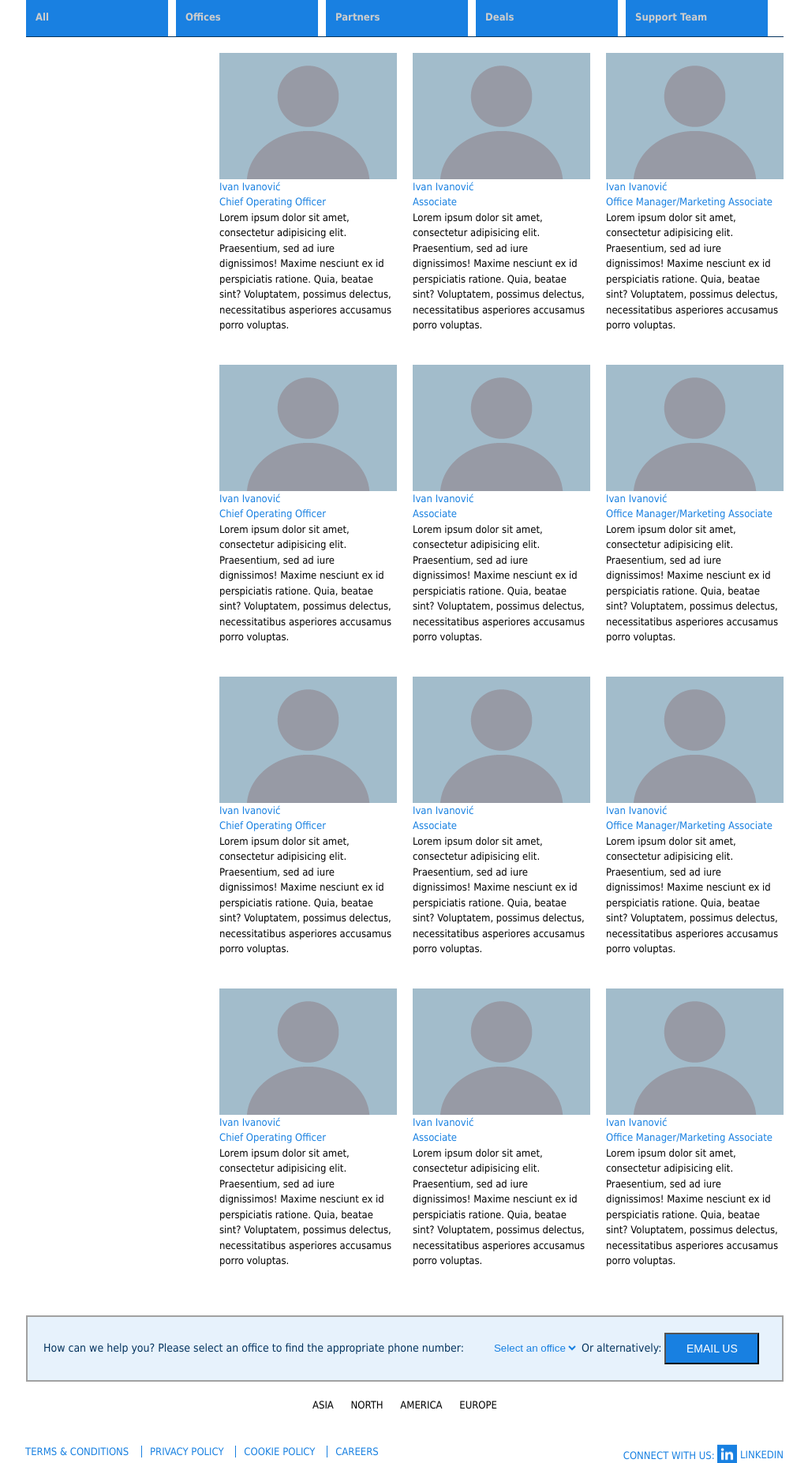
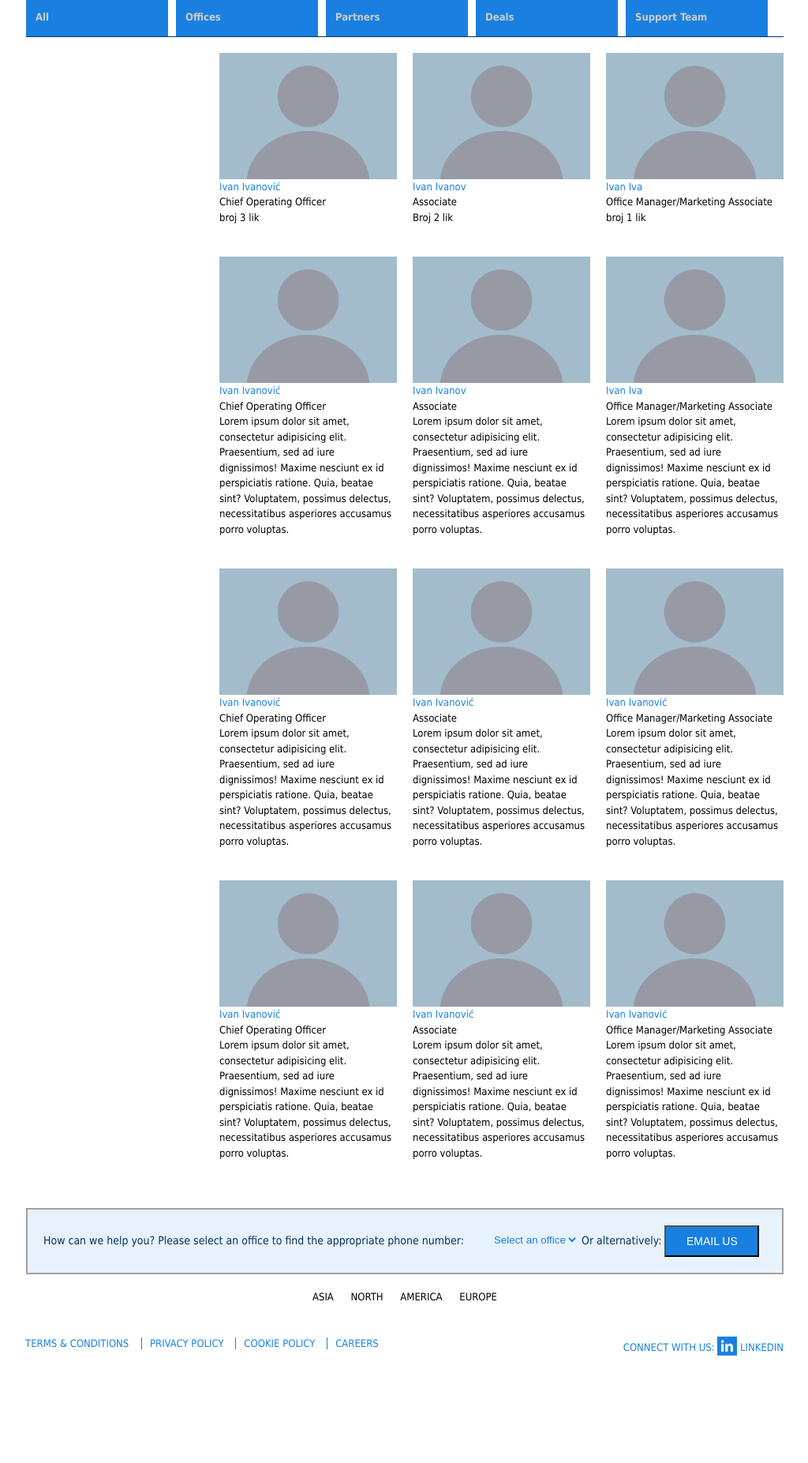
Before and after one commit to slavensaka/Interactive1test, a PHP site: page / in a window 1280 px wide. Shown: the part 343-2196 px from the top of the page at 79% size, without its empty margins (127-1151 px from the left). After the commit the page ends 2060 px from the top, so only its background shows below. Run offline with PHP 8.4, Linux system fonts and the light colour scheme; some libraries are stand-ins or nearby versions.

Commit message:
javasscript valja

```diff
--- a/public/index.php
+++ b/public/index.php
@@ -74,32 +74,23 @@
 	<div class="grid_4" >
 
 		<a href="#"class="name" id="osoba1"><img src="./img/selected_person.png" alt="">
-		Ivan Ivanović<br/>
-		<span class="job">Office Manager/Marketing Associate</span></a>
-		<p class="para">Lorem ipsum dolor sit amet, consectetur adipisicing elit.
-		   Praesentium, sed ad iure dignissimos! Maxime nesciunt ex id
-		   perspiciatis ratione. Quia, beatae sint? Voluptatem, possimus
-		    delectus, necessitatibus asperiores accusamus porro voluptas.
+		Ivan Iva<br/></a>
+		<span class="job">Office Manager/Marketing Associate</span>
+		<p class="para">broj 1 lik
 		</p>
 	</div>
 	<div class="grid_4">
 		<a href="#"class="name" id="osoba2"><img src="./img/selected_person.png" alt="">
-		Ivan Ivanović<br/>
-		<span class="job">Associate</span></a>
-		<p class="para">Lorem ipsum dolor sit amet, consectetur adipisicing elit.
-		   Praesentium, sed ad iure dignissimos! Maxime nesciunt ex id
-		   perspiciatis ratione. Quia, beatae sint? Voluptatem, possimus
-		    delectus, necessitatibus asperiores accusamus porro voluptas.
+		Ivan Ivanov<br/></a>
+		<span class="job">Associate</span>
+		<p class="para">Broj 2 lik
 		</p>
 	</div>
 	<div class="grid_4">
 		<a href="#"class="name" id="osoba3"><img src="./img/selected_person.png" alt="">
-		Ivan Ivanović<br/>
-		<span class="job">Chief Operating Officer</span></a>
-		<p class="para">Lorem ipsum dolor sit amet, consectetur adipisicing elit.
-		   Praesentium, sed ad iure dignissimos! Maxime nesciunt ex id
-		   perspiciatis ratione. Quia, beatae sint? Voluptatem, possimus
-		    delectus, necessitatibus asperiores accusamus porro voluptas.
+		Ivan Ivanović<br/></a>
+		<span class="job">Chief Operating Officer</span>
+		<p class="para">broj 3 lik
 		</p>
 	</div><br class="clear" />
 
@@ -110,8 +101,8 @@
 	<div class="grid_4" >
 
 		<a href="#"class="name" id="osoba1"><img src="./img/selected_person.png" alt="">
-		Ivan Ivanović<br/>
-		<span class="job">Office Manager/Marketing Associate</span></a>
+		Ivan Iva<br/></a>
+		<span class="job">Office Manager/Marketing Associate</span>
 		<p class="para">Lorem ipsum dolor sit amet, consectetur adipisicing elit.
 		   Praesentium, sed ad iure dignissimos! Maxime nesciunt ex id
 		   perspiciatis ratione. Quia, beatae sint? Voluptatem, possimus
@@ -120,8 +111,8 @@
 	</div>
 	<div class="grid_4">
 		<a href="#"class="name" id="osoba2"><img src="./img/selected_person.png" alt="">
-		Ivan Ivanović<br/>
-		<span class="job">Associate</span></a>
+		Ivan Ivanov<br/></a>
+		<span class="job">Associate</span>
 		<p class="para">Lorem ipsum dolor sit amet, consectetur adipisicing elit.
 		   Praesentium, sed ad iure dignissimos! Maxime nesciunt ex id
 		   perspiciatis ratione. Quia, beatae sint? Voluptatem, possimus
@@ -130,8 +121,8 @@
 	</div>
 	<div class="grid_4">
 		<a href="#"class="name" id="osoba3"><img src="./img/selected_person.png" alt="">
-		Ivan Ivanović<br/>
-		<span class="job">Chief Operating Officer</span></a>
+		Ivan Ivanović<br/></a>
+		<span class="job">Chief Operating Officer</span>
 		<p class="para">Lorem ipsum dolor sit amet, consectetur adipisicing elit.
 		   Praesentium, sed ad iure dignissimos! Maxime nesciunt ex id
 		   perspiciatis ratione. Quia, beatae sint? Voluptatem, possimus
@@ -146,8 +137,8 @@
 	<div class="grid_4" >
 
 		<a href="#"class="name" id="osoba1"><img src="./img/selected_person.png" alt="">
-		Ivan Ivanović<br/>
-		<span class="job">Office Manager/Marketing Associate</span></a>
+		Ivan Ivanović<br/></a>
+		<span class="job">Office Manager/Marketing Associate</span>
 		<p class="para">Lorem ipsum dolor sit amet, consectetur adipisicing elit.
 		   Praesentium, sed ad iure dignissimos! Maxime nesciunt ex id
 		   perspiciatis ratione. Quia, beatae sint? Voluptatem, possimus
@@ -156,8 +147,8 @@
 	</div>
 	<div class="grid_4">
 		<a href="#"class="name" id="osoba2"><img src="./img/selected_person.png" alt="">
-		Ivan Ivanović<br/>
-		<span class="job">Associate</span></a>
+		Ivan Ivanović<br/></a>
+		<span class="job">Associate</span>
 		<p class="para">Lorem ipsum dolor sit amet, consectetur adipisicing elit.
 		   Praesentium, sed ad iure dignissimos! Maxime nesciunt ex id
 		   perspiciatis ratione. Quia, beatae sint? Voluptatem, possimus
@@ -166,8 +157,8 @@
 	</div>
 	<div class="grid_4">
 		<a href="#"class="name" id="osoba3"><img src="./img/selected_person.png" alt="">
-		Ivan Ivanović<br/>
-		<span class="job">Chief Operating Officer</span></a>
+		Ivan Ivanović<br/></a>
+		<span class="job">Chief Operating Officer</span>
 		<p class="para">Lorem ipsum dolor sit amet, consectetur adipisicing elit.
 		   Praesentium, sed ad iure dignissimos! Maxime nesciunt ex id
 		   perspiciatis ratione. Quia, beatae sint? Voluptatem, possimus
@@ -182,8 +173,8 @@
 	<div class="grid_4" >
 
 		<a href="#"class="name" id="osoba1"><img src="./img/selected_person.png" alt="">
-		Ivan Ivanović<br/>
-		<span class="job">Office Manager/Marketing Associate</span></a>
+		Ivan Ivanović<br/></a>
+		<span class="job">Office Manager/Marketing Associate</span>
 		<p class="para">Lorem ipsum dolor sit amet, consectetur adipisicing elit.
 		   Praesentium, sed ad iure dignissimos! Maxime nesciunt ex id
 		   perspiciatis ratione. Quia, beatae sint? Voluptatem, possimus
@@ -192,8 +183,8 @@
 	</div>
 	<div class="grid_4">
 		<a href="#"class="name" id="osoba2"><img src="./img/selected_person.png" alt="">
-		Ivan Ivanović<br/>
-		<span class="job">Associate</span></a>
+		Ivan Ivanović<br/></a>
+		<span class="job">Associate</span>
 		<p class="para">Lorem ipsum dolor sit amet, consectetur adipisicing elit.
 		   Praesentium, sed ad iure dignissimos! Maxime nesciunt ex id
 		   perspiciatis ratione. Quia, beatae sint? Voluptatem, possimus
@@ -202,8 +193,8 @@
 	</div>
 	<div class="grid_4">
 		<a href="#"class="name" id="osoba3"><img src="./img/selected_person.png" alt="">
-		Ivan Ivanović<br/>
-		<span class="job">Chief Operating Officer</span></a>
+		Ivan Ivanović<br/></a>
+		<span class="job">Chief Operating Officer</span>
 		<p class="para">Lorem ipsum dolor sit amet, consectetur adipisicing elit.
 		   Praesentium, sed ad iure dignissimos! Maxime nesciunt ex id
 		   perspiciatis ratione. Quia, beatae sint? Voluptatem, possimus
@@ -218,48 +209,70 @@
 
  <script>
 
-
-
-
-$("div.grid_4 a").click(function() {
-
+$("div.grid_4 a").on("click", function() {
+	  $("#holder").slideToggle("slow");
     // $("p").slideToggle("slow");
-    var contentPanelId = jQuery(this).attr("id");
-    var str = $("p.para").text();
+    var jobtitle = $(this).parent().children(' span').html();
+    var id_diva = jQuery(this).attr("id");
+    var paragraph = $(this).parent().children(' p.para').html();
+    //var str = $("p.para").text();
+    //var str= $(this).parent().children('a.name').html();
     var ime = $(this).text();
     var href = $(this).attr('href');
     var main = $(this).parent().parent().attr("id");
+    $("#holder").empty()
+    if (main == 'main1') {
+
+        var div = $('<div class="created" id="created"></div>').text(
+            " ");
+
+        var button = $(
+            '<button id="button" type="button">Click Me!</button>');
+        jQuery('<div/>', {
+            id: 'holder',
+        }).appendTo('div.main1');
 
 
-if(main == 'main1')
-{
-	var div = $('<div class="created" id="created"></div>').text("Text.");
-	$("div.main1").append([ ime, '<br>',str]);
-$('div.created').css("border-top", "black solid 1px");
+        $("#holder").append([div, button, '<br/>', ime, '<br/>',
+            jobtitle, '<br>', paragraph
+        ]);
+
+             $("#holder").fadeIn( "slow" );
+
+        // holder.append([button,div,ime,'<br/>',jobtitle,'<br>',paragraph])
+        // console.log(novi);
 
 
-} else if(main == 'main2') {
-var div = $('<div class="created"></div>').text("Text.");
-$("div.main2").append(div);
+        $('div.created').css("border-top", "black solid 1px ");
+        //Button to close click event
+           ;
+        $("#button").on("click", function() {
+            $("#holder").fadeOut("slow");
 
-} else if(main == 'main3') {
-var div = $('<div class="created"></div>').text("Text.");
-$("div.main3").append(div);
-} else  {
-var div = $('<div class="created"></div>').text("Text.");
-$("div.main4").append(div);
-}
+        });
+        $("#foo").trigger("click");
 
 
 
 
-     // $("div.main1").append(main);
+    } else if (main == 'main2') {
+        var div = $('<div class="created"></div>').text("Text.");
+        $("div.main2").append(div);
+    } else if (main == 'main3') {
+        var div = $('<div class="created"></div>').text("Text.");
+        $("div.main3").append(div);
+    } else {
+        var div = $('<div class="created"></div>').text("Text.");
+        $("div.main4").append(div);
+    }
+});
+
+// $("div.main1").append(main);
 
 
 
- });
 
-    //$(".created").slideToggle("slow");
+//$(".created").slideToggle("slow");
 
 
 // $(".grid_4").click(function() {
@@ -288,7 +301,7 @@ $("div.main4").append(div);
 // $(document).ready(function() {
 //     $("a").click(function(event) {
 //         var contentPanelId = jQuery(this).attr("id");
-        //alert(contentPanelId);
+//alert(contentPanelId);
 
 //     });
 // });
@@ -300,19 +313,6 @@ $("div.main4").append(div);
 //   $(this).attr('href');
 //   });
 // });
-
-
-
-
-
-
-
-
-
-
-
-
-
 
 
 
```
